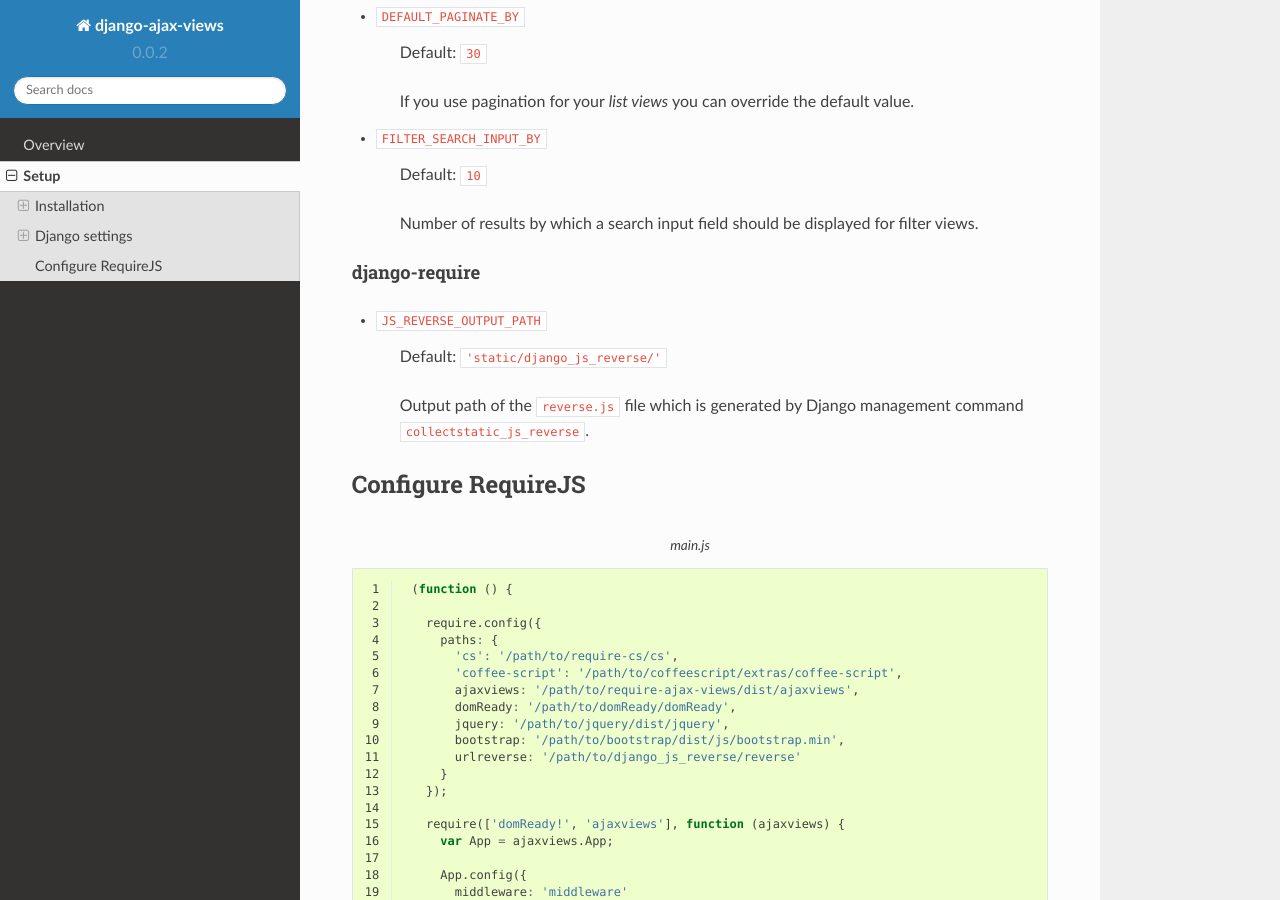
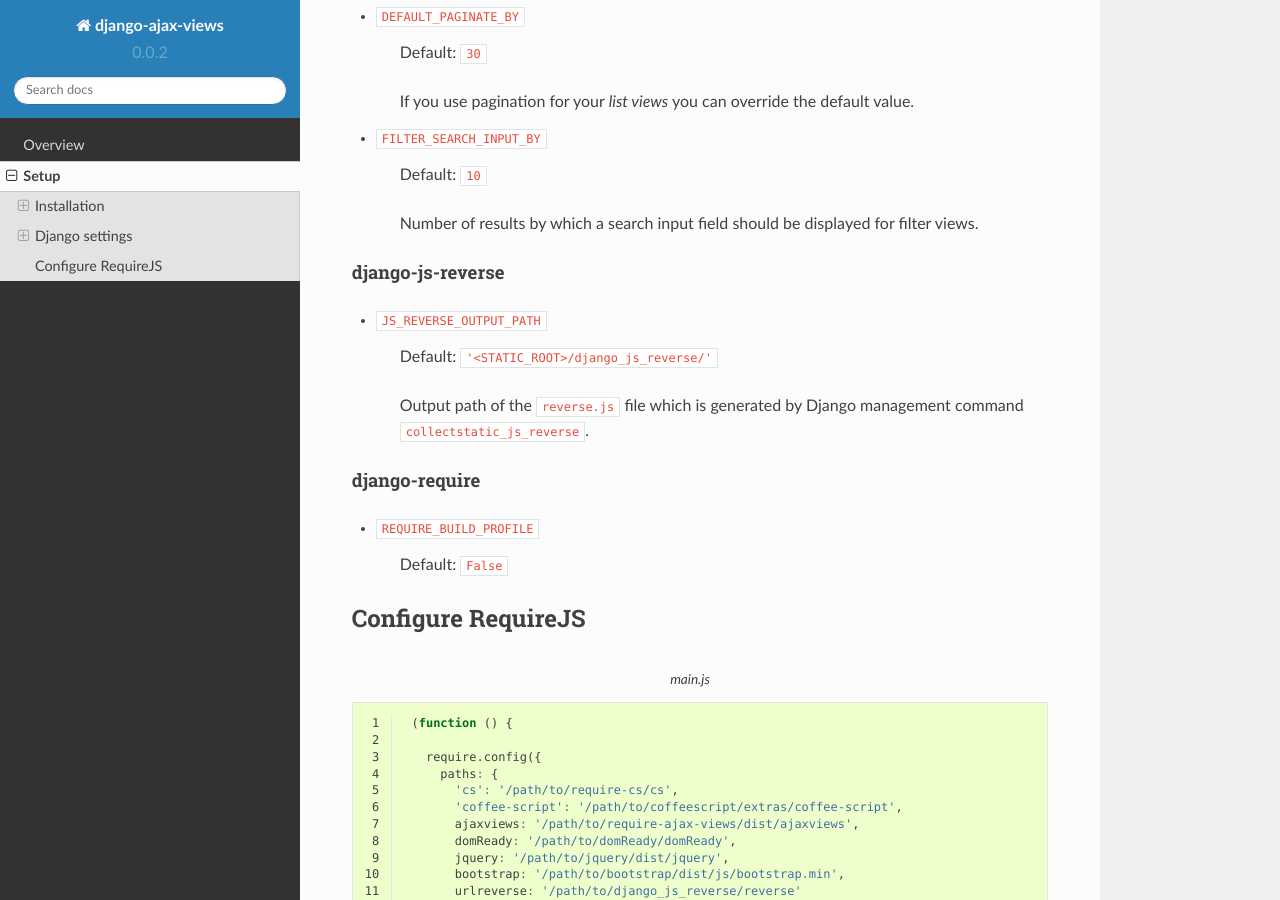
Before and after one commit to baxter07/django-ajax-views, a Sphinx documentation site: the page built from docs/setup.rst, in a window 1280 px wide and 900 px high, scrolled down 1030 px. Built offline with Sphinx 7.4.7 and the Read the Docs theme 2.0.0, drawn with Linux system fonts in a browser that asks for light colours; formulas are drawn with MathJax 3.

Commit message:
fixed typos in docs

```diff
--- a/docs/setup.rst
+++ b/docs/setup.rst
@@ -61,15 +61,22 @@
 
     Number of results by which a search input field should be displayed for filter views.
 
+django-js-reverse
+^^^^^^^^^^^^^^^^^
+
+- :code:`JS_REVERSE_OUTPUT_PATH`
+
+    Default: :code:`'<STATIC_ROOT>/django_js_reverse/'`
+
+    Output path of the :code:`reverse.js` file which is generated by Django management
+    command :code:`collectstatic_js_reverse`.
+
 django-require
 ^^^^^^^^^^^^^^
 
-- :code:`JS_REVERSE_OUTPUT_PATH`
+- :code:`REQUIRE_BUILD_PROFILE`
 
-    Default: :code:`'static/django_js_reverse/'`
-
-    Output path of the :code:`reverse.js` file which is generated by Django management
-    command :code:`collectstatic_js_reverse`.
+        Default: :code:`False`
 
 Configure RequireJS
 ===================
```
Also changed, not shown: other parts of docs/setup.rst (+0 -4 lines).
